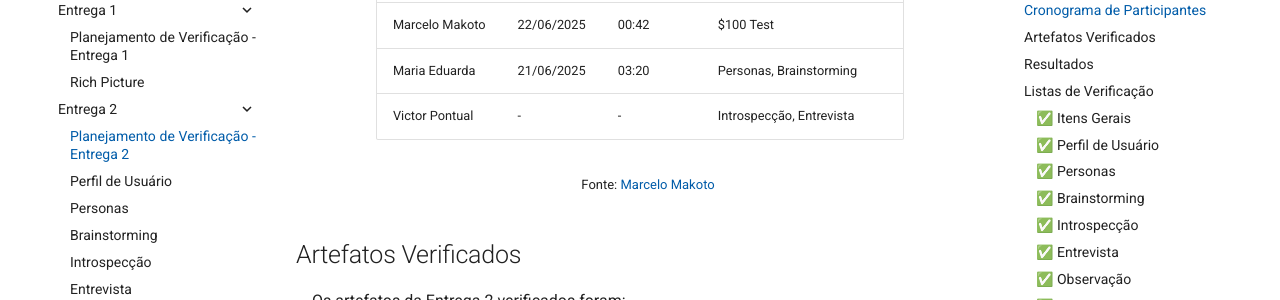
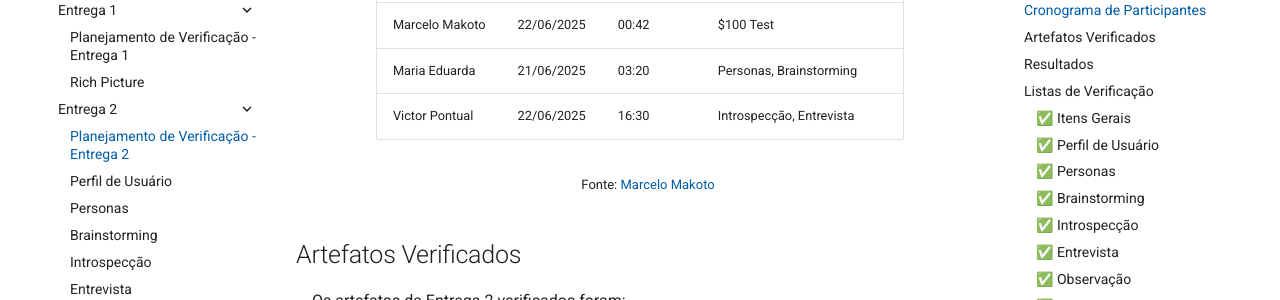
Before and after one commit to eduardodpms/REQ-FGTS, an MkDocs documentation site: the page built from docs/Verificacao/Grupo/Entrega-2/planejamento-verificacao-entrega-2.md, in a window 1280 px wide and 900 px high, scrolled down 847 px. Shown: the part 152-452 px from the top of the window. Built offline with MkDocs 1.6.1 and Material for MkDocs 9.7.7, drawn with Linux system fonts in a browser that asks for light colours; comment, search, counter and statistics services are not loaded.

Commit message:
docs: correção de data e hora

```diff
--- a/docs/Verificacao/Grupo/Entrega-2/planejamento-verificacao-entrega-2.md
+++ b/docs/Verificacao/Grupo/Entrega-2/planejamento-verificacao-entrega-2.md
@@ -64,8 +64,8 @@ A metodologia utilizada na etapa de verificação é o método de inspeção de
     </tr>
     <tr>
       <td> Victor Pontual </td>
-      <td> - </td>
-      <td> - </td>
+      <td> 22/06/2025 </td>
+      <td> 16:30 </td>
       <td> Introspecção, Entrevista </td>
     </tr>
   </tbody>
```
